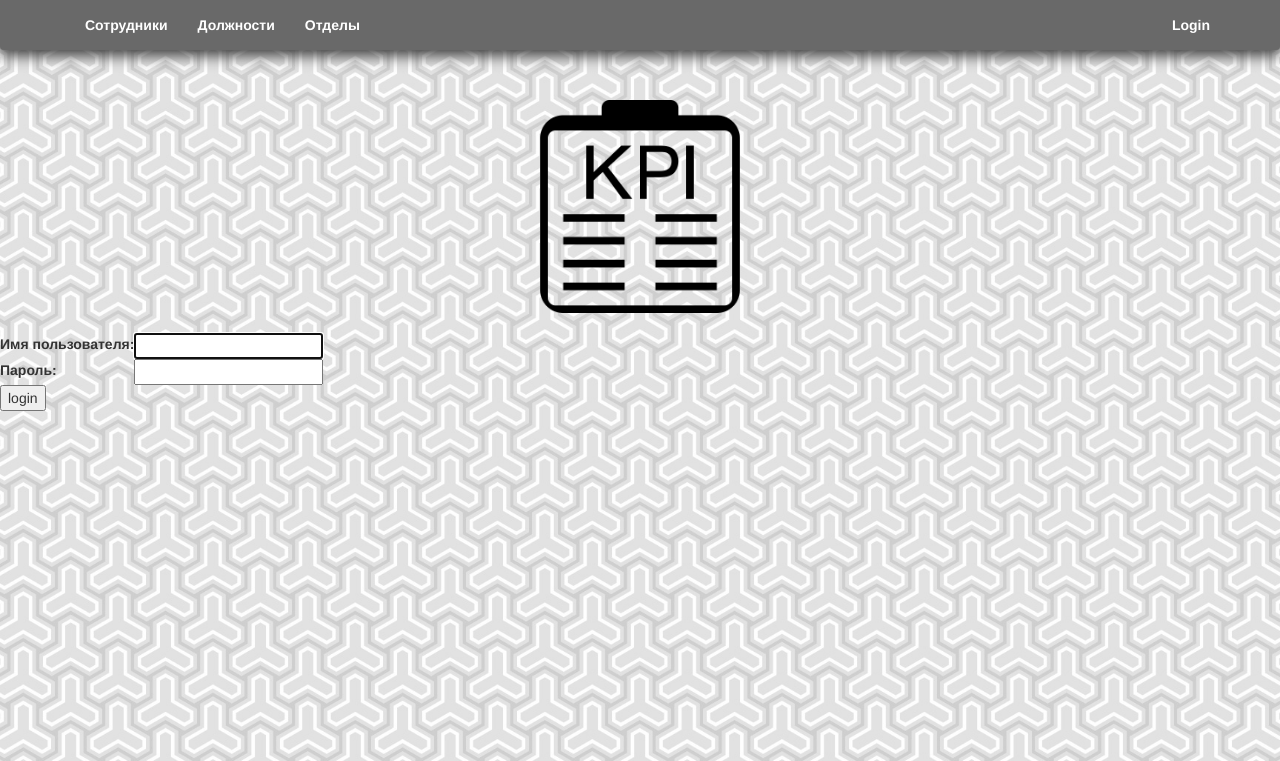
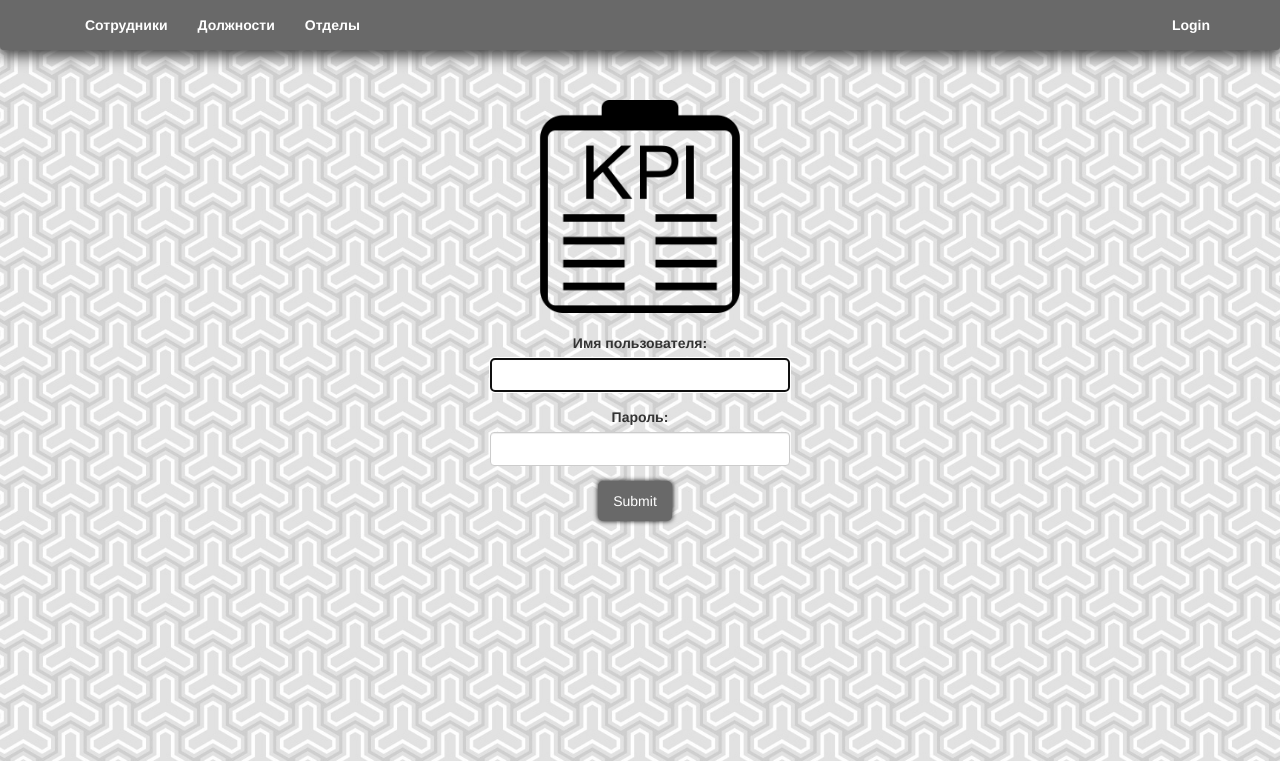
Before and after one commit to Ecquis/djangowebkpi, a Django app: page /login/ in a window 1280 px wide. Shown: the top 761 px of the page. Run offline with Django 3.2, Linux system fonts and the light colour scheme; some libraries are stand-ins or nearby versions.

Commit message:
upd styles

```diff
--- a/webkpi/static/css/layouts.css
+++ b/webkpi/static/css/layouts.css
@@ -14,6 +14,9 @@
     bottom: 0;
     position: absolute;
     width: 100%;
+}
+header {
+    overflow: hidden;
 }
 .header.navbar {
     background-color: dimgrey;
--- a/webkpi/static/css/main.css
+++ b/webkpi/static/css/main.css
@@ -95,3 +95,28 @@ h1 {
     background-color: #fff;
     color: #000;
 }
+
+.login-form .form-group input {
+    max-width: 300px;
+    width: 100%;
+    margin: 0 auto;
+    display: block;
+    height: 34px;
+    padding: 6px 12px;
+    font-size: 14px;
+    line-height: 1.42857143;
+    color: #555;
+    background-color: #fff;
+    background-image: none;
+    border: 1px solid #ccc;
+    border-radius: 4px;
+    -webkit-box-shadow: inset 0 1px 1px rgba(0,0,0,.075);
+    box-shadow: inset 0 1px 1px rgba(0,0,0,.075);
+    -webkit-transition: border-color ease-in-out .15s,-webkit-box-shadow ease-in-out .15s;
+    -o-transition: border-color ease-in-out .15s,box-shadow ease-in-out .15s;
+    transition: border-color ease-in-out .15s,box-shadow ease-in-out .15s;
+}
+
+.error {
+    color: red;
+}
--- a/webkpi/templates/base.html
+++ b/webkpi/templates/base.html
@@ -10,7 +10,7 @@
 </head>
 
 <body>
-    <header>
+    <header class="container-wrapper">
         <nav class="header navbar navbar-default">
             <div class="container">
                 <ul class="nav navbar-nav">
--- a/webkpi/templates/registration/logged_out.html
+++ b/webkpi/templates/registration/logged_out.html
@@ -1,6 +1,8 @@
 {% extends "base.html" %}
 
 {% block content %}
-    <p>Выход выполнен!</p>
-    <a href="{% url 'login'%}">Перейти на страницу логина.</a>
+<div class="container text-center">
+    <h1 style="margin-bottom: 50px;">Выход выполнен!</h1>
+    <a class="btn btn-primary" href="{% url 'login'%}">Перейти на страницу логина.</a>
+</div>
 {% endblock %}
--- a/webkpi/templates/registration/login.html
+++ b/webkpi/templates/registration/login.html
@@ -1,40 +1,38 @@
 {% extends "base.html" %}
 
 {% block content %}
+<div class="container text-center">
 
   {% if not user.is_authenticated %}
   {% if form.errors %}
-      <p>Логин и пароль не совпадают. Попробуйте снова.</p>
+  <p class="error">Логин и пароль не совпадают. Попробуйте снова.</p>
   {% endif %}
 
   {% if next %}
   {% if user.is_authenticated %}
-        <p>Вы не имеете доступ к данной странице. Пожалуйста, сначала выполните вход.</p>
+  <p class="error">Вы не имеете доступ к данной странице. Пожалуйста, сначала выполните вход.</p>
   {% else %}
-        <p>Пожалуйста, сначала выполните вход.</p>
+  <p class="error">Пожалуйста, сначала выполните вход.</p>
   {% endif %}
   {% endif %}
 
-    <form method="post" action="{% url 'login' %}">
+  <form method="post" class="login-form" action="{% url 'login' %}">
     {% csrf_token %}
-    <table>
+    <div class="form-group">
+      {{ form.username.label_tag }}
+      {{ form.username }}
+    </div>
+    <div class="form-group">
+      {{ form.password.label_tag }}
+      {{ form.password }}
+    </div>
 
-    <tr>
-      <td>{{ form.username.label_tag }}</td>
-      <td>{{ form.username }}</td>
-    </tr>
-
-    <tr>
-      <td>{{ form.password.label_tag }}</td>
-      <td>{{ form.password }}</td>
-    </tr>
-    </table>
-
-    <input type="submit" value="login" />
+    <button type="submit" class="btn btn-primary">Submit</button>
     <input type="hidden" name="next" value="{{ next }}" />
   </form>
 
   {% else %}
-    <p>Вы уже вошли на страницу!</p>
+  <p class="error">Вы уже вошли на страницу!</p>
   {% endif %}
+</div>
 {% endblock %}
```
Lines whose indentation alone changed are shown as unchanged.
